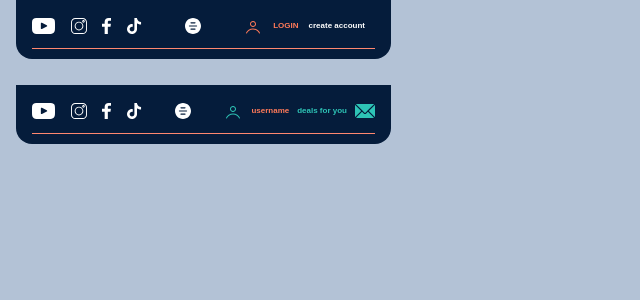
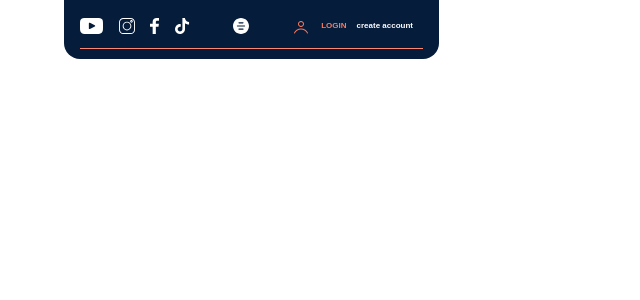
Before and after one commit to odlymedina1983-dev/cruise_reservation-Project, a React (Vite) app: page / in a window 1280 px wide. Shown: the top 300 px of the page, without its empty margins (0-640 px from the left). Built offline with nearby package versions, Linux system fonts and the light colour scheme.

Commit message:
feat: typography system + layout foundation + playground setup

```diff
--- a/src/App.jsx
+++ b/src/App.jsx
@@ -6,56 +6,16 @@ import SocialBar from "./components/Header/SocialBar/SocialBar";
 import UserBar from "./components/Header/UserBar/UserBar";
 import NavBarMobile from "./components/Header/NavBar/NavBarMobile";
 import LinkDrawer from "./components/Header/LinkDrawer/LinkDrawer";
+import Playground from './pages/Playground';
 
 function App() {
-return (
-    <MainLayout>
-        <main>
-              <Container>
-                {/* <h1>Cruiser Project-Fantasm</h1>
-                <h2>Cruiser Project-Century</h2>
-                <h3>Cruiser Project-Inter</h3>
-                <CTA
-                  label="Book now"
-                  state="default"
-                  size="mobile"
-                  type="primary"
-                  icon="none"
-                />
-                <CTA
-                  label="Book now"
-                  state="default"
-                  size="desktop"
-                  type="primary"
-                  icon="left"
-                />
-                <CTA
-                  label="Book now"
-                  state="default"
-                  size="tablet"
-                  type="secondary"
-                  icon="right"
-                />
-                <MenuButton size="md" color="brand" />
-                <MenuButton size="xl" color="white" />
-                <SocialBar size="mobile" color="white" />
-                <SocialBar size="mobile" color="brand" />
-                <SocialBar size="desktop" color="white" />
-                <SocialBar size="desktop" color="brand" />
-
-                <UserBar logged={false} />
-                <UserBar logged={true} username="username" />
-
-                <LinkDrawer isOpen={false} />
-                <LinkDrawer isOpen={true} /> */}
-                <NavBarMobile logged={false} />
-                <br />
-                <NavBarMobile logged={true} username="username" />
-              </Container>
-        </main>
-    </MainLayout>
-  )
-
+  return (
+    <div className="site-shell">
+      <main className="site-main">
+        <Playground />
+      </main>
+    </div>
+  );
 }
 
-export default App
+export default App;
--- /dev/null
+++ b/src/pages/Playground.jsx
@@ -0,0 +1,61 @@
+import MainLayout from '../layouts/MainLayout'
+import Container from '../components/Container'
+import CTA from '../components/CTA/CTA'
+import MenuButton from "../components/Header/MenuButton/MenuButton";
+import SocialBar from "../components/Header/SocialBar/SocialBar";
+import UserBar from "../components/Header/UserBar/UserBar";
+import NavBarMobile from "../components/Header/NavBar/NavBarMobile";
+import LinkDrawer from "../components/Header/LinkDrawer/LinkDrawer";
+
+function Playground() {
+return (
+    <MainLayout>
+        <main>
+              <Container>
+                {/* <h1>Cruiser Project-Fantasm</h1>
+                <h2>Cruiser Project-Century</h2>
+                <h3>Cruiser Project-Inter</h3>
+                <CTA
+                  label="Book now"
+                  state="default"
+                  size="mobile"
+                  type="primary"
+                  icon="none"
+                />
+                <CTA
+                  label="Book now"
+                  state="default"
+                  size="desktop"
+                  type="primary"
+                  icon="left"
+                />
+                <CTA
+                  label="Book now"
+                  state="default"
+                  size="tablet"
+                  type="secondary"
+                  icon="right"
+                />
+                <MenuButton size="md" color="brand" />
+                <MenuButton size="xl" color="white" />
+                <SocialBar size="mobile" color="white" />
+                <SocialBar size="mobile" color="brand" />
+                <SocialBar size="desktop" color="white" />
+                <SocialBar size="desktop" color="brand" />
+
+                <UserBar logged={false} />
+                <UserBar logged={true} username="username" />
+
+                <LinkDrawer isOpen={false} />
+                <LinkDrawer isOpen={true} /> */}
+                <NavBarMobile logged={false} />
+                {/* <br />
+                <NavBarMobile logged={true} username="username" /> */}
+              </Container>
+        </main>
+    </MainLayout>
+  )
+
+}
+
+export default Playground
--- /dev/null
+++ b/src/styles/_Container.scss
@@ -0,0 +1,20 @@
+@use './tokens' as *;
+
+.container {
+  width: 100%;
+  max-width: $container-max-width;
+  margin-inline: auto;
+  padding-inline: $container-padding-mobile;
+}
+
+@media (min-width: $bp-md) {
+  .container {
+    padding-inline: $container-padding-tablet;
+  }
+}
+
+@media (min-width: $bp-lg) {
+  .container {
+    padding-inline: $container-padding-desktop;
+  }
+}
--- a/src/styles/_tokens.scss
+++ b/src/styles/_tokens.scss
@@ -196,7 +196,12 @@ $grid-gutter-desktop: 32px;
    BREAKPOINTS
    Ajustables luego si decides otros
 ------------------------- */
-$bp-mobile: 375px;
-$bp-tablet: 768px;
-$bp-desktop: 1024px;
-$bp-desktop-lg: 1440px;
+$bp-md: 768px;
+$bp-lg: 1024px;
+$bp-xl: 1440px;
+
+$container-max-width: 1920px;
+
+$container-padding-mobile: 16px;
+$container-padding-tablet: 32px;
+$container-padding-desktop: 64px;
--- /dev/null
+++ b/src/styles/_typography.scss
@@ -0,0 +1,58 @@
+@use './tokens' as *;
+
+/* HEADINGS */
+
+h1,
+.text-h1 {
+  font-family: 'Fantasm-and-Secrets';
+  font-size: $font-size-56;
+  line-height: $line-height-h1;
+  letter-spacing: -0.01em;
+}
+
+h2,
+.text-h2 {
+  font-family: $font-family-heading;
+  font-size: $font-size-36;
+  line-height: $line-height-h2;
+  letter-spacing: -0.005em;
+}
+
+h3,
+.text-h3 {
+  font-family: $font-family-heading;
+  font-size: $font-size-20;
+  line-height: $line-height-body;
+}
+
+/* BODY */
+
+.text-body {
+  font-size: $font-size-16;
+  line-height: $line-height-body;
+}
+
+.text-small {
+  font-size: $font-size-14;
+  line-height: $line-height-small;
+}
+
+/* ACCENT */
+
+.text-accent-lg {
+  font-family: 'Fantasm-and-Secrets';
+  font-size: $font-size-48;
+  line-height: $line-height-accent-lg;
+}
+
+.text-accent-md {
+  font-family: 'Fantasm-and-Secrets';
+  font-size: $font-size-36;
+  line-height: $line-height-accent-md;
+}
+
+.text-accent-sm {
+  font-family: 'Fantasm-and-Secrets';
+  font-size: $font-size-24;
+  line-height: $line-height-accent-sm;
+}
--- a/src/styles/main.scss
+++ b/src/styles/main.scss
@@ -6,6 +6,8 @@
 @use './components/Header/UserBar';
 @use './components/Header/LinkDrawer';
 @use './components/Header/NavBarMobile';
+@use './Container';
+@use './typography';
 
 @import url('https://fonts.googleapis.com/css2?family=Inter:wght@400;500;600;700&display=swap');
 
@@ -17,8 +19,14 @@
   font-display: swap;
 }
 
+html,
+body,
+#root {
+  min-height: 100%;
+}
+
 body {
-  background-color: $navy-200;
+  background-color: $color-bg-base;
   color: $color-text-primary;
   font-family: $font-family-body;
   font-size: 16px;
@@ -29,17 +37,35 @@ body {
   min-height: 100vh;
 }
 
-.container {
+.site-shell {
+  min-height: 100vh;
+  display: flex;
+  flex-direction: column;
+}
+
+.site-main {
   width: 100%;
-  margin: 0 auto;
-  padding-inline: 16px;
+  flex: 1;
 }
+
 h1 {
-  font-family: 'Fantasm and Secrets';
+  font-family: 'Fantasm-and-Secrets';
 }
-h2{
+
+h2 {
   font-family: $font-family-heading;
 }
-h3{
+
+h3 {
   font-family: $font-family-body;
 }
+
+.section {
+  margin-top: $spc-16;
+}
+
+@media (min-width: $bp-lg) {
+  .section {
+    margin-top: $spc-24;
+  }
+}
```
Also changed, not shown: src/pages/Home.jsx (added).
